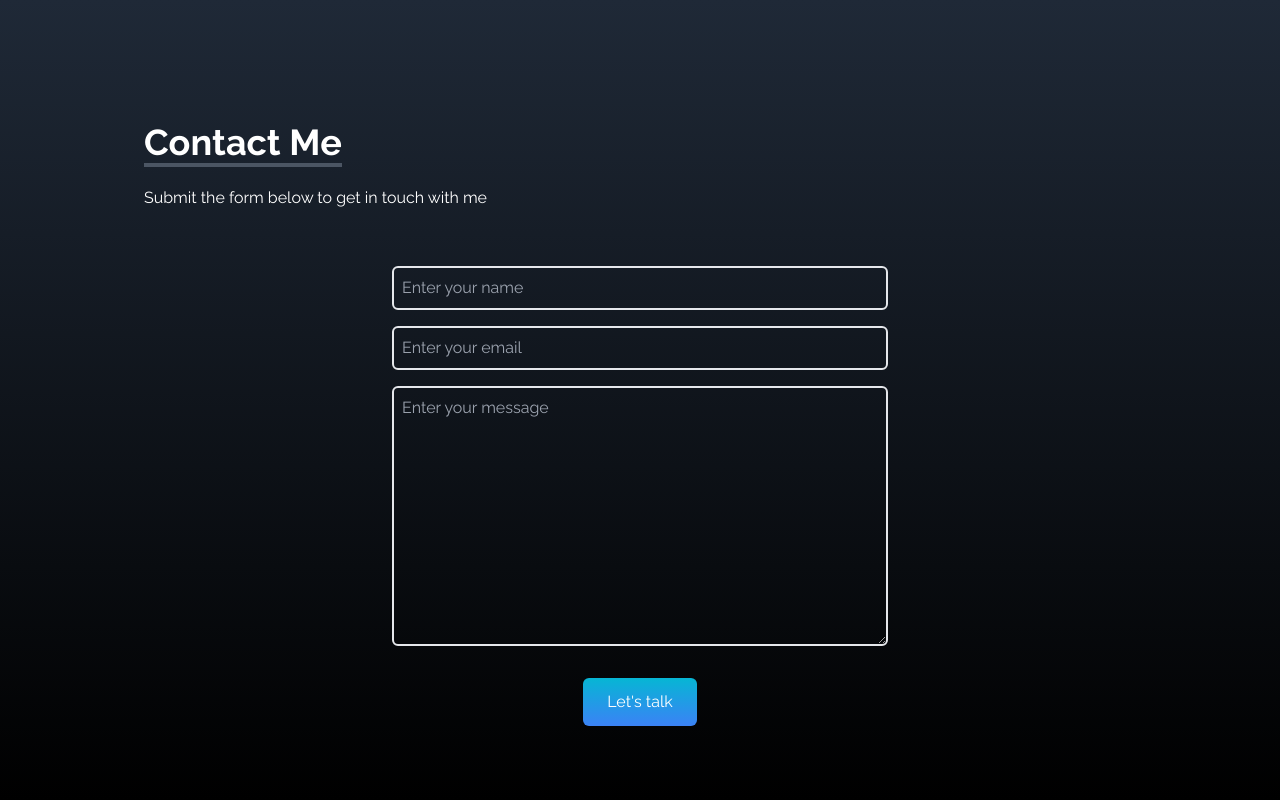
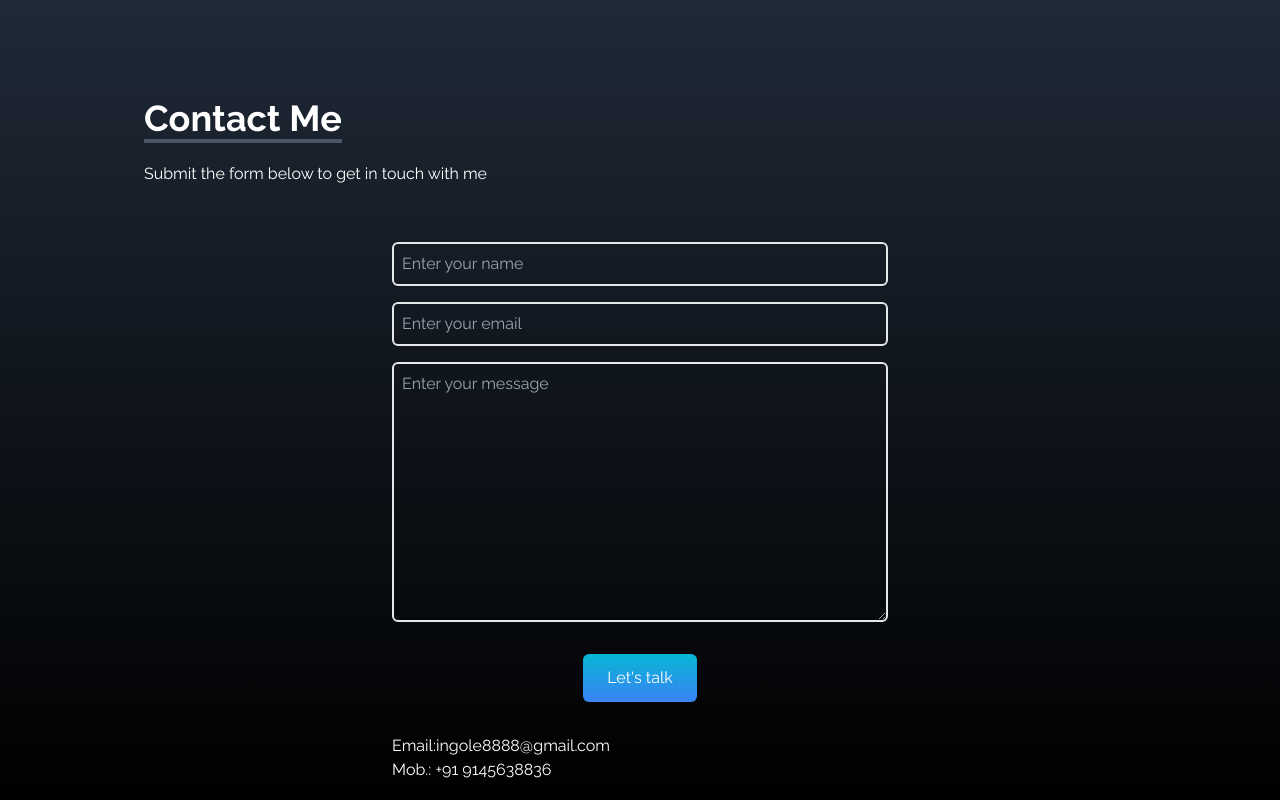
Before and after one commit to ingole8888/ingole8888.github.io, a React (Create React App) app: page / in a window 1280 px wide. Shown: the part 3398-4198 px from the top of the page. Built offline with nearby package versions, Linux system fonts and the light colour scheme.

Commit message:
github cal

```diff
--- a/src/components/Contact.jsx
+++ b/src/components/Contact.jsx
@@ -42,6 +42,7 @@ const Contact = () => {
             <button className="text-white bg-gradient-to-b from-cyan-500 to-blue-500 px-6 py-3 my-8 mx-auto flex items-center rounded-md hover:scale-110 duration-300">
               Let's talk
             </button>
+            <div><h1>Email:ingole8888@gmail.com </h1><h1>Mob.: +91 9145638836</h1></div>
           </form>
         </div>
       </div>
```
